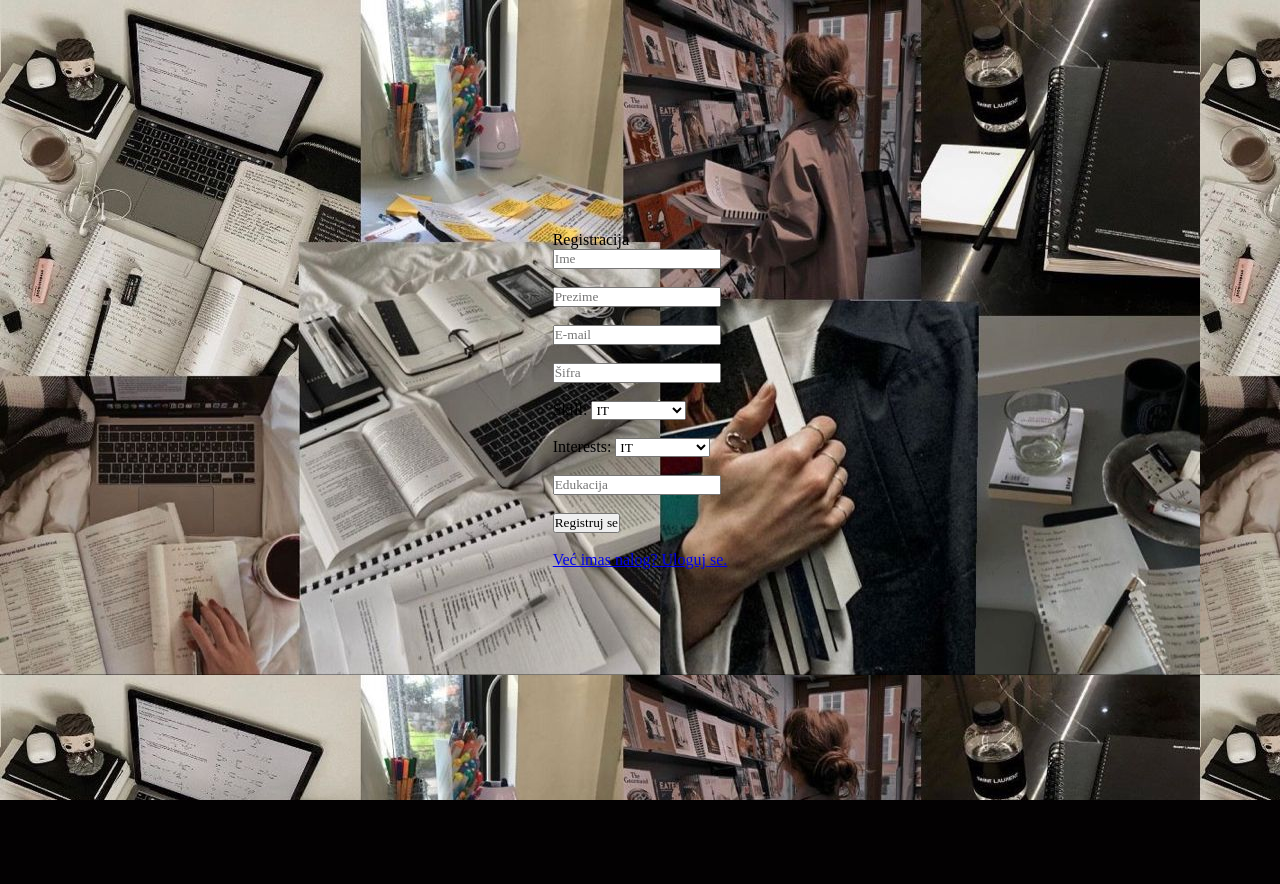
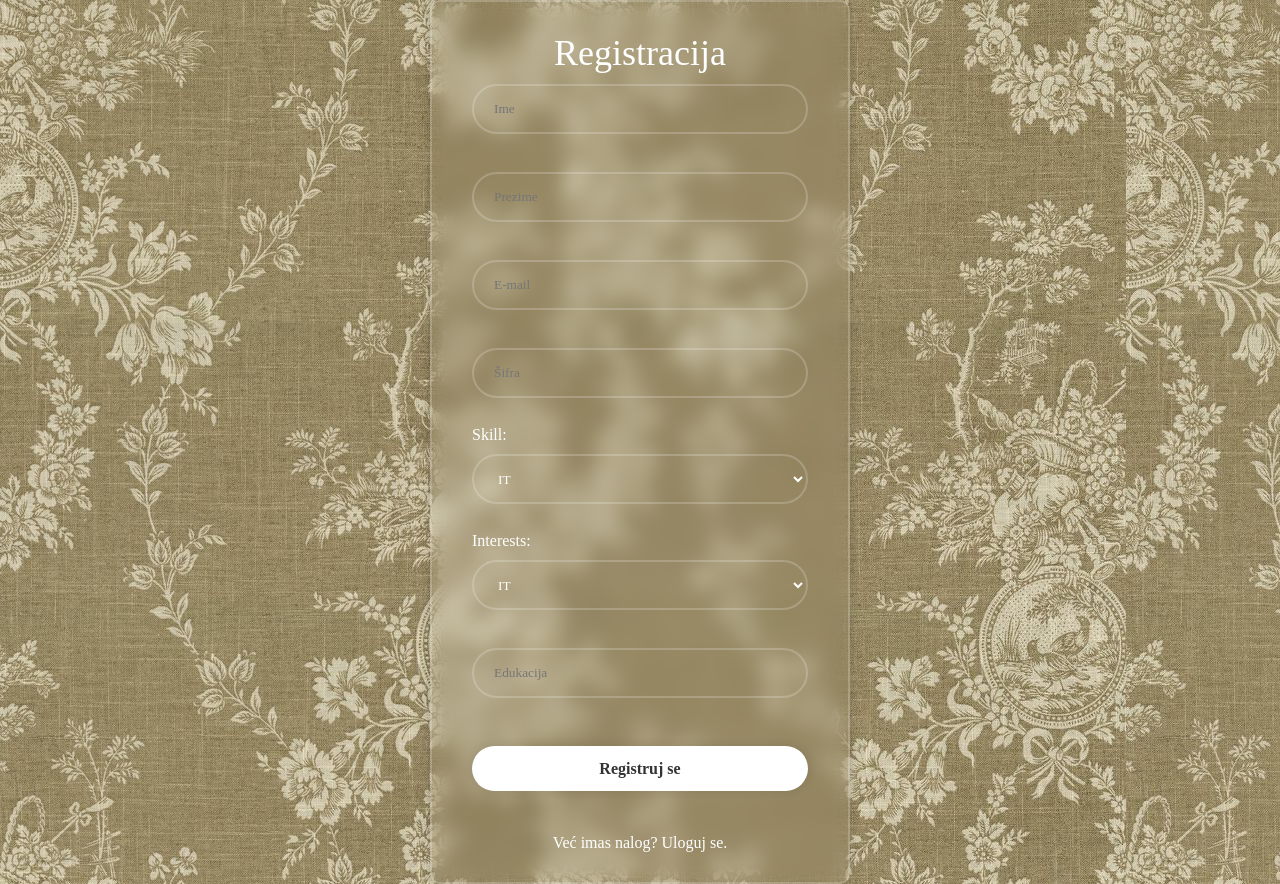
Before and after one commit to ognjenobravocikg/SkillSharingWebsite, a PHP site: page /testovi/user_register/signup.php in a window 1280 px wide. Before the commit the page ends 800 px from the top, so only its background shows below. Run offline with PHP 8.4, Linux system fonts and the light colour scheme.

Commit message:
Add files via upload

```diff
--- a/project/user_register/user_register_style/signup_style.css
+++ b/project/user_register/user_register_style/signup_style.css
@@ -1,117 +1,82 @@
-*{
+* {
     margin: 0;
     padding: 0;
     box-sizing: border-box;
-    font-family: "Times New Roman" , sans-serif;
+    font-family: "Times New Roman", sans-serif;
 }
 
 body {
-    display: flex;
+    display: grid;
     justify-content: center;
     align-items: center;
     min-height: 100vh;
-    background: url(11.jpg) ;
-
+    background: url(12.jpg) ;
 
 }
 
-.wrapper {
+#box {
     width: 420px;
     background: transparent;
-    border: 2px solid rgb(255, 255, 255, .2);
-    backdrop-filter: blur(20px);
-    box-shadow: 0 0 10px rgb(0 , 0 , 0 , .2);
+    border: 2px solid rgba(255, 255, 255, 0.2);
+    backdrop-filter: blur(10px);
+    box-shadow: 0 0 10px rgba(0, 0, 0, 0.2);
     color: #fff;
     border-radius: 10px;
-    padding: 30px 40px ;
+    padding: 30px 40px;
 }
 
-.wrapper h1{
+#box div {
     font-size: 36px;
     text-align: center;
 }
 
-.wrapper .input-box {
-    position: relative;
+#box input {
     width: 100%;
     height: 50px;
-
-    margin: 30px 0 ;
+    background: transparent;
+    border: none;
+    outline: none;
+    border: 2px solid rgba(255, 255, 255, 0.2);
+    border-radius: 40px;
+    color: #fff;
+    padding: 0 20px;
+    margin: 10px 0;
 }
 
-.input-box input{
+#box select {
     width: 100%;
-    height: 100%;
+    height: 50px;
     background: transparent;
-    border:none;
-    outline:none;
-    border: 2px solid rgb(255, 255, 255 ,.2);
+    border: 2px solid rgba(255, 255, 255, 0.2);
     border-radius: 40px;
-
-    color:#fff;
-    padding: 20px 45px 20px 20px ;
-}
-.input-box input::placeholder {
-    color:#fff;
-}
-.input-box i {
-    position: absolute;
-    right: 20px;
-    top: 50%;
-    transform: translateY(-50%);
-    font-size: 20px;
-}
-.wrapper .remember-forgot{
-    display: flex ;
-    justify-content: space-between;
-    font-size: 14.5px ;
-    margin: -15px 0 15px;
-
-}
-.remember-forgot label input{
-    accent-color: #fff;
-    margin-right: 3px;
-
+    color: #fff;
+    padding: 0 20px;
+    margin: 10px 0;
 }
 
-.remember-forgot a{
+#box input[type="submit"] {
+    width: 100%;
+    height: 45px;
+    background: #fff;
+    border: none;
+    outline: none;
+    border-radius: 40px;
+    box-shadow: 0 0 10px rgba(0, 0, 0, 0.1);
+    cursor: pointer;
+    font-size: 16px;
+    color: #333;
+    font-weight: 600;
+    margin-top: 20px;
+}
+
+#box a {
     color: #fff;
     text-decoration: none;
+    display: block;
+    text-align: center;
+    margin-top: 15px;
+}
 
-
-
-}
-.remember-forgot a:hover{
+#box a:hover {
     text-decoration: underline;
 }
-
-.wrapper .btn {
-    width: 100%;
-    height: 45px;
-    background:#fff;
-    border: none;
-    outline:none;
-    border-radius: 40px;
-    box-shadow: 0 0 10px rgba(0, 0 , 0 ,.1);
-    cursor: pointer;
-    font-size: 16px;
-    color:#333;
-    font-weight: 600;
-}
-
-.wrapper .register-link{
-    font-size: 14.5px;
-    text-align: center;
-    margin-top:20px 0 15px ;
-}
-
-.register-link p a {
-    color: #fff;
-    text-decoration: none;
-    font-weight: 600;
-}
-
-.register-link p a:hover{
-    text-decoration: underline;
-
-}
```
Also changed, not shown: project/professor_register/login.php (+5 -5 lines), project/user_register/login.php (+26 -9 lines), project/user_register/user_register_style/login_style.css (+13 -12 lines).
